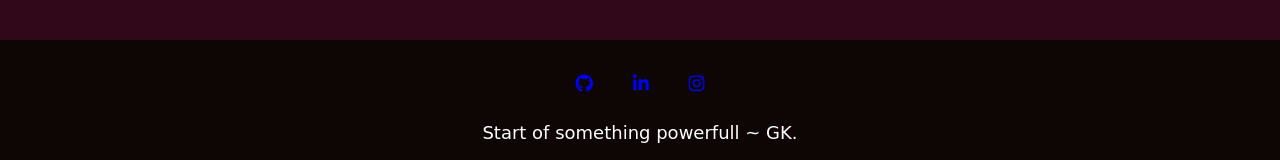
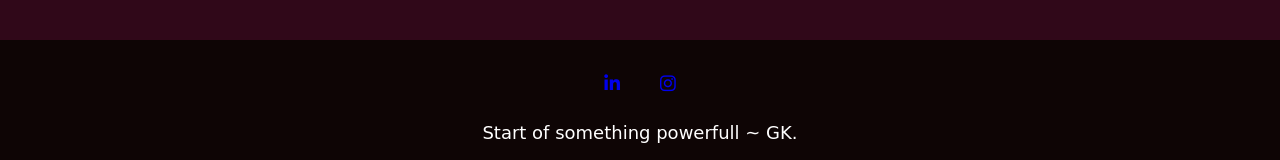
Before and after one commit to gurleenkaur0202/portfoliogurleen, a website: page public/index.html in a window 1280 px wide. Shown: the part 3239-3399 px from the top of the page. Drawn offline with Linux system fonts and the light colour scheme.

Commit message:
removed git

```diff
--- a/public/index.html
+++ b/public/index.html
@@ -689,7 +689,6 @@ Currently pursuing my BTech in Computer Science Engineering, I live at the inter
               <!-- Footer -->
     <footer>
         <div class="social-links">
-            <a href="https://github.com/gurleenkaur0202"><i class="fab fa-github"></i></a>
 
             <a href="https://www.linkedin.com/in/gurleen-kaur-a99651357?utm_source=share&utm_campaign=share_via&utm_content=profile&utm_medium=android_app"><i class="fab fa-linkedin-in"></i></a>
             <a href="https://www.instagram.com/_.gurleenkaur._/"><i class="fab fa-instagram"></i></a>
```
